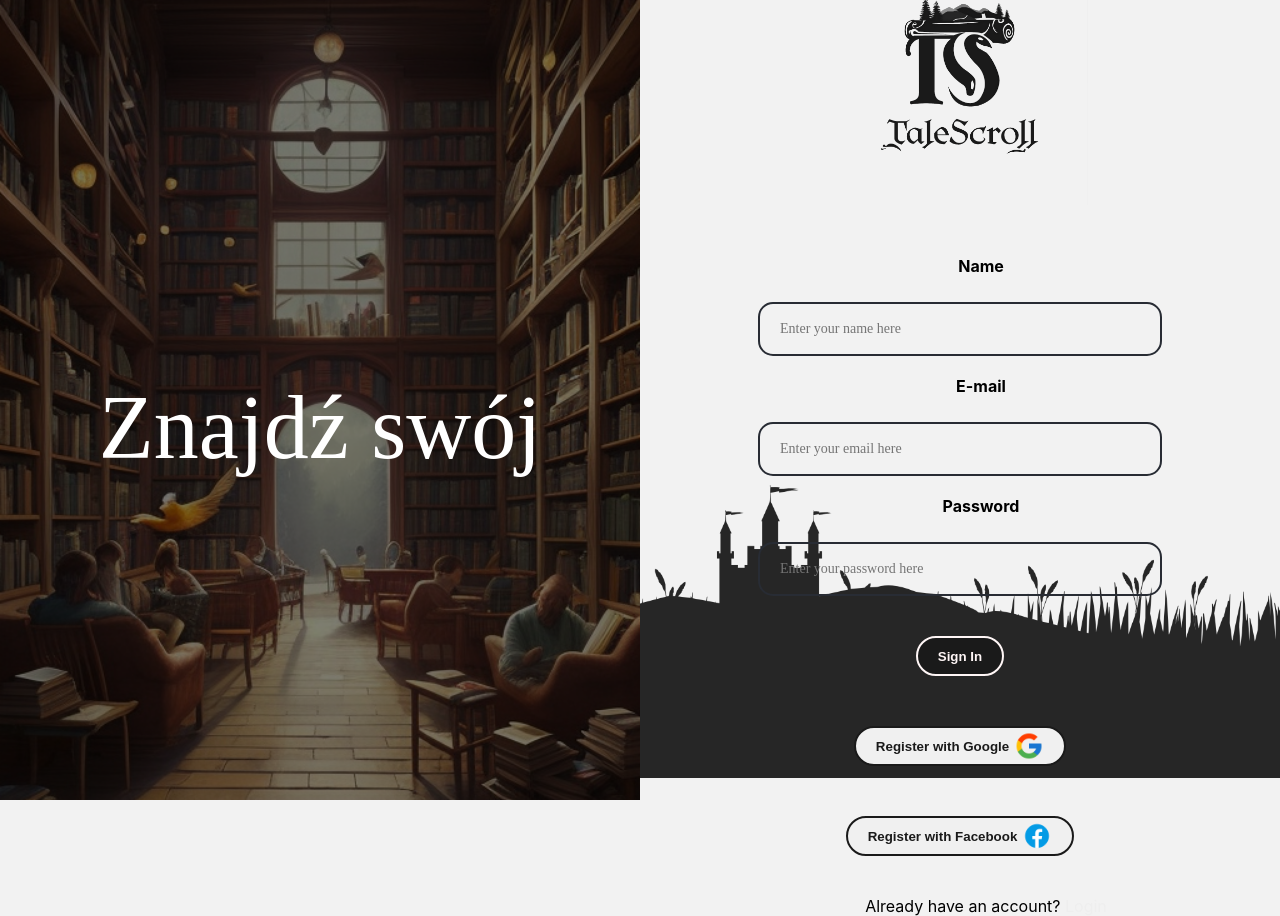
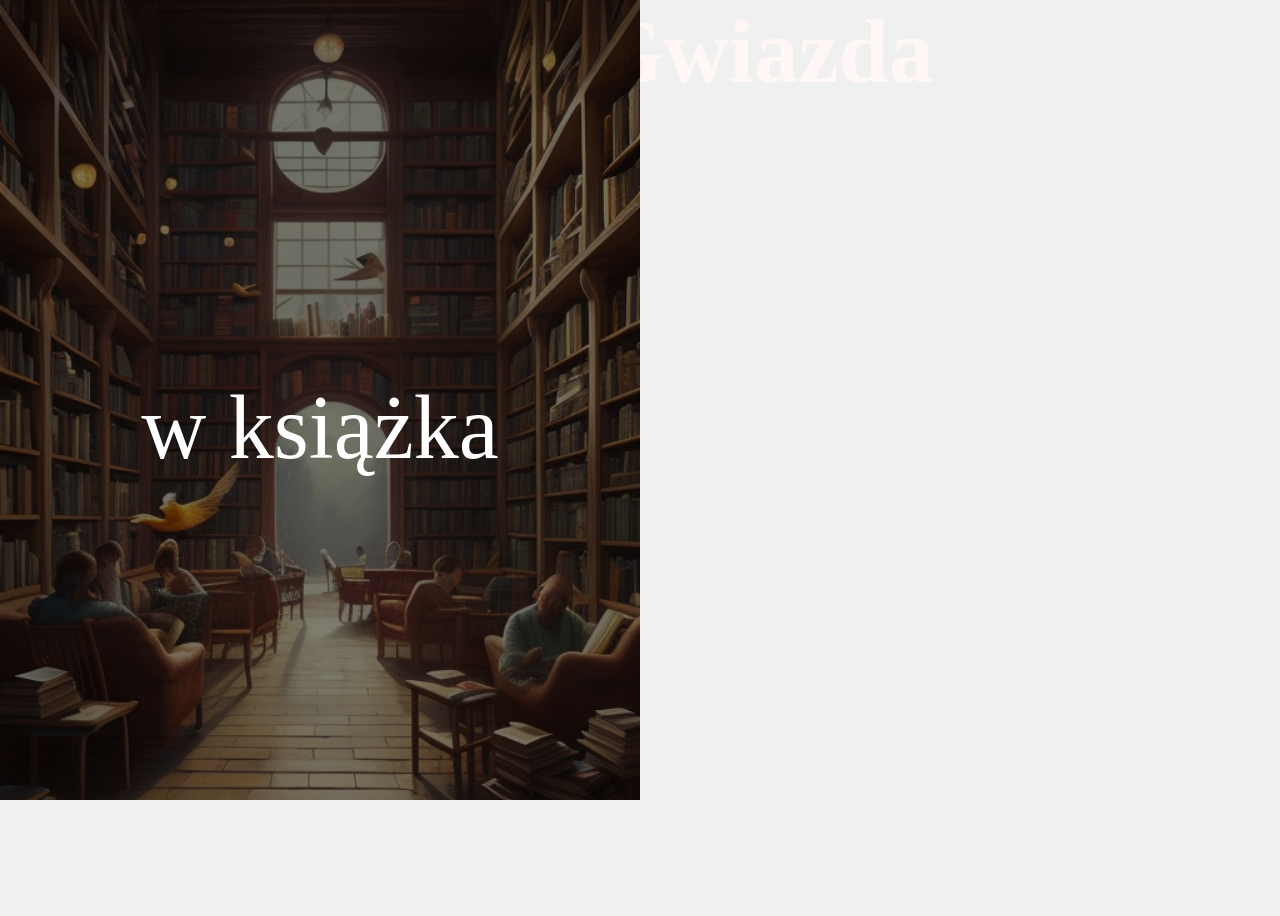
Before and after one commit to OsziKe/talescroll-login, a React (Create React App) app: page /home in a window 1280 px wide. After the commit the page ends 800 px from the top, so only its background shows below. Built offline with nearby package versions, Linux system fonts and the light colour scheme.

Commit message:
Initialize project using Create React App

```diff
--- a/package.json
+++ b/package.json
@@ -8,6 +8,7 @@
     "@testing-library/user-event": "^13.5.0",
     "react": "^18.2.0",
     "react-dom": "^18.2.0",
+    "react-router-dom": "^6.16.0",
     "react-scripts": "5.0.1",
     "typewriter-effect": "^2.21.0",
     "web-vitals": "^2.1.4"
--- a/src/App.js
+++ b/src/App.js
@@ -1,14 +1,22 @@
+import React from 'react';
 import './App.css';
 import LoginSignup from "./Components/LoginSignup/LoginSignup";
 import SlideShow from "./Components/LoginSignup/SlideShow";
+import { BrowserRouter as Router, Routes, Route } from 'react-router-dom';
+import Home from "./Components/HomePage/Home";
 
 function App() {
-  return (
-    <div>
-        <SlideShow/>
-        <LoginSignup/>
-    </div>
-  );
+    return (
+        <Router>
+            <div>
+                <SlideShow />
+                <Routes>
+                    <Route path="/" element={<LoginSignup />} />
+                    <Route path="/home" element={<Home />} />
+                </Routes>
+            </div>
+        </Router>
+    );
 }
 
 export default App;
--- /dev/null
+++ b/src/Components/HomePage/Home.jsx
@@ -0,0 +1,10 @@
+import React from 'react';
+import './home.css';
+
+function Home(props) {
+    return (
+        <div><h1>Jazda Gwiazda</h1></div>
+    );
+}
+
+export default Home;
--- /dev/null
+++ b/src/Components/HomePage/home.css
@@ -0,0 +1,8 @@
+h1{
+    font-family: Wonderworld PERSONAL USE;
+    font-size: 90px;
+    color: #fff6f6;
+    text-align: center;
+    margin-top: 0px;
+    margin-bottom: 0px;
+}
--- a/src/Components/LoginSignup/LoginSignup.css
+++ b/src/Components/LoginSignup/LoginSignup.css
@@ -1,17 +1,27 @@
+html, body {
+    height: 100%;
+    margin: 0;
+    padding: 0;
+}
+
+body {
+    background-color: #f0f0f0; /* Domyślny kolor tła, na wypadek gdyby obraz nie załadował się prawidłowo */
+}
+
 .container {
     display: flex;
     flex-direction: column;
     align-items: center;
     margin: auto;
-    max-width: 50%; /* Maksymalna szerokość kontenera */
+    max-width: 50%;
     float: right;
     width: 50%;
-    height: 100%;
+    height: 100vh; /* Zmieniamy na 100vh */
+    z-index: 2;
     background-image: url('../Assets/bg.png');
-    background-size: 100% auto; /* Dopasuj tło do rozmiaru kontenera */
-    background-repeat: no-repeat; /* Nie powtarzaj tła */
-    background-position: 100% 50%; /* Przesuń tło w poziomie i pionie na 50% */
-    z-index: 2;
+    background-size: 100% auto; /* 50% szerokości monitora, zachowaj proporcje */
+    background-repeat: no-repeat;
+    background-position: right bottom; /* Przesunięcie na prawy dolny róg */
 }
 
 
@@ -54,12 +64,12 @@ img {
     flex-direction: column;
     align-items: center;
     z-index: 2;
+    margin-top: -85px;
 }
 
 .input {
     display: flex;
     align-items: center;
-    margin: 10px 0;
     width: 100%;
     max-width: 400px;
     height: 50px;
@@ -67,6 +77,19 @@ img {
     border-radius: 15px;
     z-index: 2;
 }
+
+p {
+    display: flex;
+    flex-direction: column; /* Dodajemy to, aby zawartość (input) była pod paragrafem */
+    margin: 10px 0;
+    width: 100%;
+    max-width: 400px;
+    z-index: 2;
+    font-family: Wonderworld PERSONAL USE;
+    font-size: 20px;
+    font-style: normal;
+}
+
 
 .input input {
     height: 100%;
@@ -85,8 +108,10 @@ img {
 p {
     /* Dodaj stylizację dla paragrafów nad inputami */
     font-weight: bold; /* Przykładowy styl dla paragrafów */
-    padding-left: 42px;
-    margin-top: 10px;
+    float: left;
+    margin-top: 20px;
+    display: flex;
+    flex-direction: inherit;
 }
 
 
@@ -148,7 +173,7 @@ button:hover {
     color: #fff6f6;
     border: none;
     border: solid 2px;
-    border-radius: 30px;
+    border-radius: 50px;
     padding: 10px 20px;
     font-weight: bold;
     cursor: pointer;
@@ -156,12 +181,12 @@ button:hover {
     gap: 5px;
     flex-direction: column;
     height: 2em;
-    width: 350px;
+    width: 10%;
+    max-width: 400px;
     display: flex;
     align-items: center;
     margin: auto;
     margin-top: 30px;
-    align-items: center;
     justify-content: center;
     cursor: pointer;
     z-index: 2;
@@ -207,3 +232,34 @@ button:hover {
     background: #eeeeee;
     color: #1a1a1a;
 }
+
+#login-button
+{
+    background-color: #1a1a1a;
+    color: #fff6f6;
+    border: none;
+    border: solid 2px;
+    border-radius: 50px;
+    padding: 10px 20px;
+    font-weight: bold;
+    cursor: pointer;
+    transition: background-color 0.3s ease;
+    gap: 5px;
+    flex-direction: column;
+    height: 2em;
+    width: 10%;
+    max-width: 400px;
+    display: flex;
+    align-items: center;
+    margin: auto;
+    margin-top: 30px;
+    justify-content: center;
+    cursor: pointer;
+    z-index: 2;
+}
+
+#login-button:hover
+{
+    background: #eeeeee;
+    color: #1a1a1a;
+}
--- a/src/Components/LoginSignup/LoginSignup.jsx
+++ b/src/Components/LoginSignup/LoginSignup.jsx
@@ -1,16 +1,34 @@
 import React, { useState } from 'react';
 import './LoginSignup.css';
+import google_icon from '../Assets/icons8-google-144.png';
+import facebook_icon from '../Assets/icons8-facebook-144.png';
+import logo from '../Assets/withoutbg.png';
+import { auth, googleProvider, signInWithPopup } from './firebase';
+import { useNavigate } from 'react-router-dom';
 
-import facebook_icon from '../Assets/icons8-facebook-144.png';
-import google_icon from '../Assets/icons8-google-144.png';
-import logo from '../Assets/withoutbg.png';
+
+
 
 function LoginSignup(props) {
     const [showLoginForm, setShowLoginForm] = useState(false);
+    const navigate = useNavigate(); // Użyj hooka useNavigate do nawigacji
 
     const toggleLoginForm = () => {
         setShowLoginForm(!showLoginForm);
     };
+
+    const handleGoogleRegister = async () => {
+        try {
+            const result = await signInWithPopup(auth, googleProvider);
+            if (result.user) {
+                // Przekieruj na stronę "/home" po zalogowaniu
+                navigate('/home'); // Upewnij się, że ścieżka jest zgodna z trasą w App.js
+            }
+        } catch (error) {
+            console.error(error);
+        }
+    };
+
 
     return (
         <div className="container">
@@ -58,7 +76,7 @@ function LoginSignup(props) {
                     ) : (
                         <>
                             <div className="submit">
-                                <button id="google-login-button">
+                                <button id="google-login-button" onClick={handleGoogleRegister}>
                                     <div className="button-content">
                                         <img src={google_icon} alt="" className="icon" />
                                         Register with Google
@@ -91,4 +109,8 @@ function LoginSignup(props) {
 
 export default LoginSignup;
 
+
+
+
+
 //pod przycisk z ikonka googla podlacz api googla do logowania
--- /dev/null
+++ b/src/Components/LoginSignup/firebase.js
@@ -0,0 +1,20 @@
+// firebase.js
+import { initializeApp } from 'firebase/app';
+import { getAuth, GoogleAuthProvider, signInWithPopup } from 'firebase/auth';
+
+const firebaseConfig = {
+    apiKey: "AIzaSyBzBmwmM1U4wBuFE-oeTUGozNxglRs8CKA",
+    authDomain: "talescroll-5973f.firebaseapp.com",
+    projectId: "talescroll-5973f",
+    storageBucket: "talescroll-5973f.appspot.com",
+    messagingSenderId: "194888175514",
+    appId: "1:194888175514:web:00fa7287e926ea5826f423",
+    measurementId: "G-ZW6NB74LQY"
+};
+
+// Inicjalizacja Firebase
+const app = initializeApp(firebaseConfig);
+const auth = getAuth(app);
+const googleProvider = new GoogleAuthProvider();
+
+export { auth, googleProvider, signInWithPopup };
```
Also changed, not shown: src/Components/LoginSignup/RegistrationSuccess.jsx (added, +13 -0 lines), 1 other file (tests, documents, lock files or other folders).
